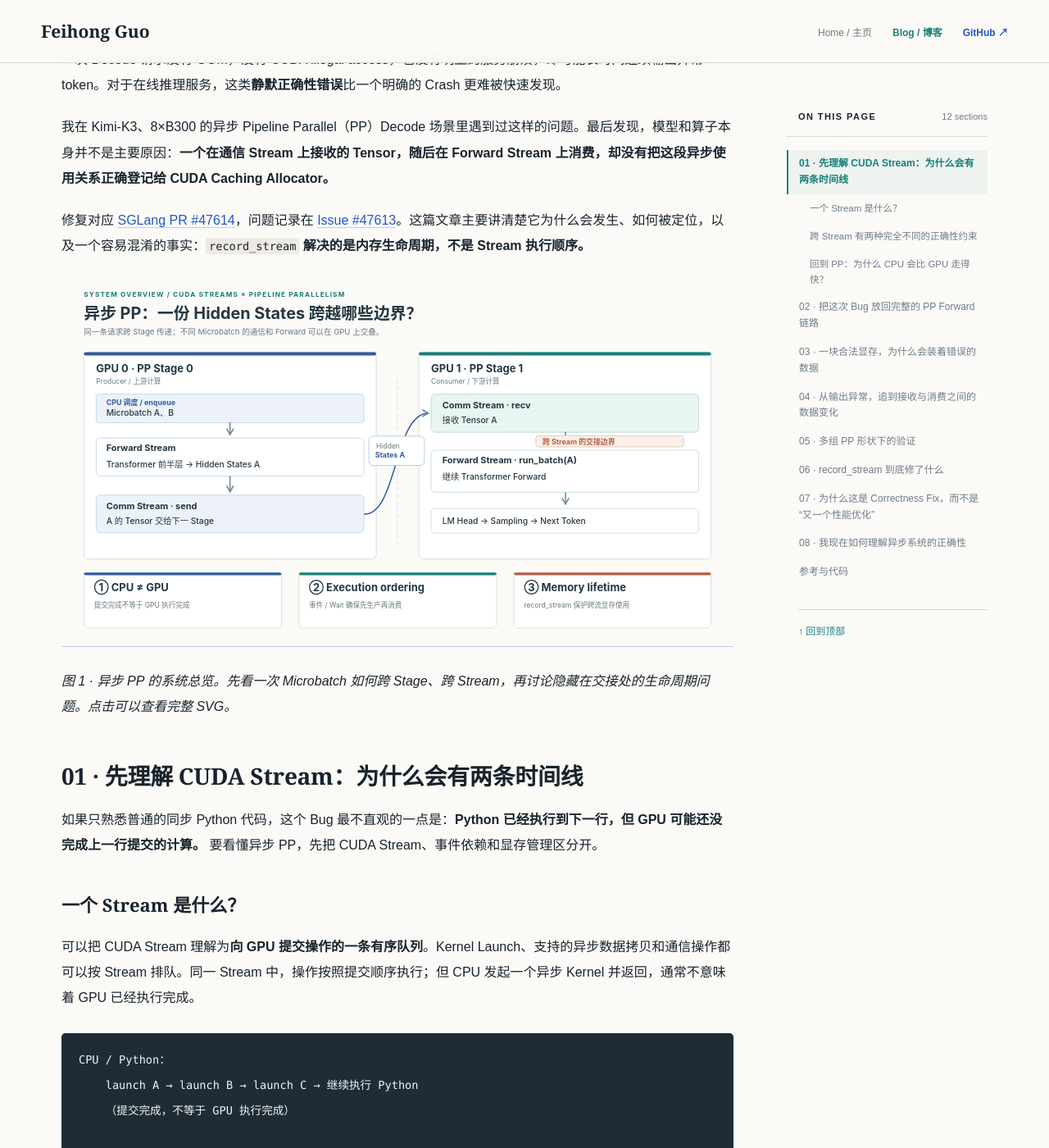
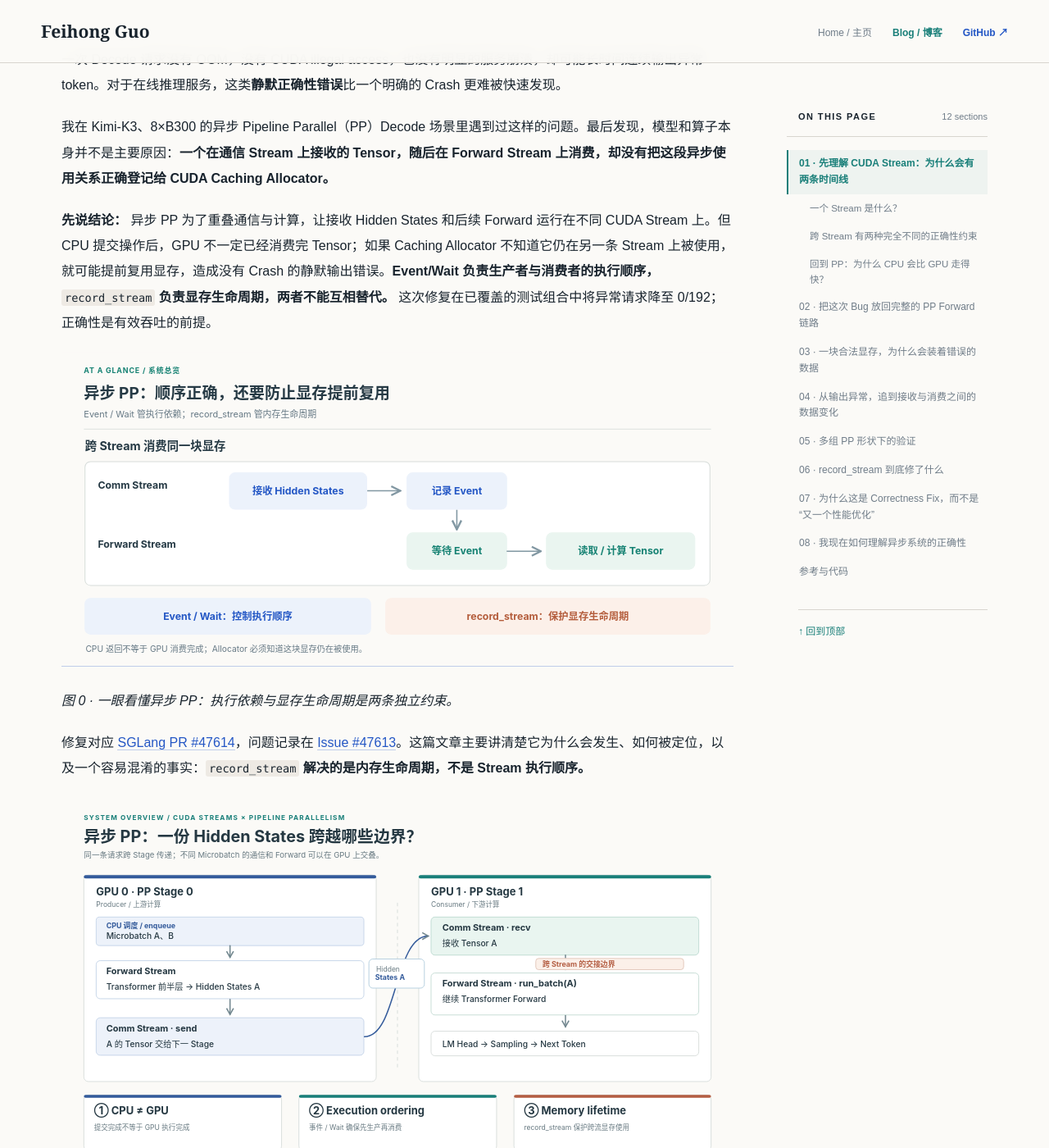
Before and after one commit to Phoenix3334/Phoenix3334.github.io, a Jekyll site: the page built from _posts/2026-11-18-pp-stream-lifetime-bug.md, in a window 1280 px wide and 1400 px high, scrolled down 592 px. Shown: the whole window at 82% size. Built offline with Jekyll 4.4.1, drawn with Linux system fonts in a browser that asks for light colours.

Commit message:
blog: add concise executive takeaway and visual overview

```diff
--- a/_posts/2026-11-18-pp-stream-lifetime-bug.md
+++ b/_posts/2026-11-18-pp-stream-lifetime-bug.md
@@ -10,6 +10,16 @@ tags: [SGLang, Pipeline-Parallelism, CUDA, Correctness]
 一次 Decode 请求没有 OOM，没有 CUDA illegal access，也没有明显的服务崩溃，却可能长时间连续输出异常 token。对于在线推理服务，这类**静默正确性错误**比一个明确的 Crash 更难被快速发现。
 
 我在 Kimi-K3、8×B300 的异步 Pipeline Parallel（PP）Decode 场景里遇到过这样的问题。最后发现，模型和算子本身并不是主要原因：**一个在通信 Stream 上接收的 Tensor，随后在 Forward Stream 上消费，却没有把这段异步使用关系正确登记给 CUDA Caching Allocator。**
+
+**先说结论：** 异步 PP 为了重叠通信与计算，让接收 Hidden States 和后续 Forward 运行在不同 CUDA Stream 上。但 CPU 提交操作后，GPU 不一定已经消费完 Tensor；如果 Caching Allocator 不知道它仍在另一条 Stream 上被使用，就可能提前复用显存，造成没有 Crash 的静默输出错误。**Event/Wait 负责生产者与消费者的执行顺序，`record_stream` 负责显存生命周期，两者不能互相替代。** 这次修复在已覆盖的测试组合中将异常请求降至 0/192；正确性是有效吞吐的前提。
+
+<p align="center">
+  <a href="/assets/posts/pp-stream-summary.svg" target="_blank" rel="noopener noreferrer" title="打开PP Stream总结图">
+    <img src="/assets/posts/pp-stream-summary.svg" width="100%" alt="PP Stream 文章总览，突出核心机制与因果关系">
+  </a>
+</p>
+
+*图 0 · 一眼看懂异步 PP：执行依赖与显存生命周期是两条独立约束。*
 
 修复对应 [SGLang PR #47614](https://github.com/sgl-project/sglang/pull/47614)，问题记录在 [Issue #47613](https://github.com/sgl-project/sglang/issues/47613)。这篇文章主要讲清楚它为什么会发生、如何被定位，以及一个容易混淆的事实：**<code>record_stream</code> 解决的是内存生命周期，不是 Stream 执行顺序。**
 
```
